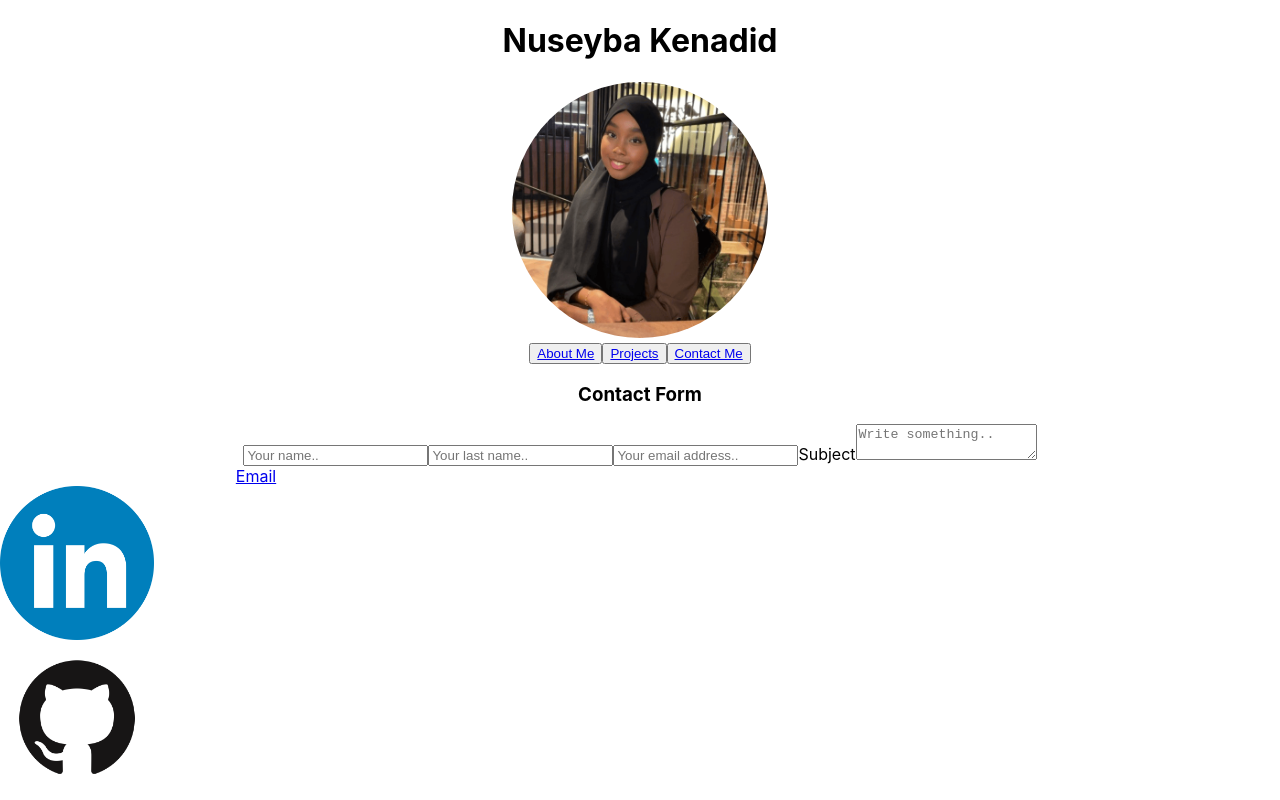
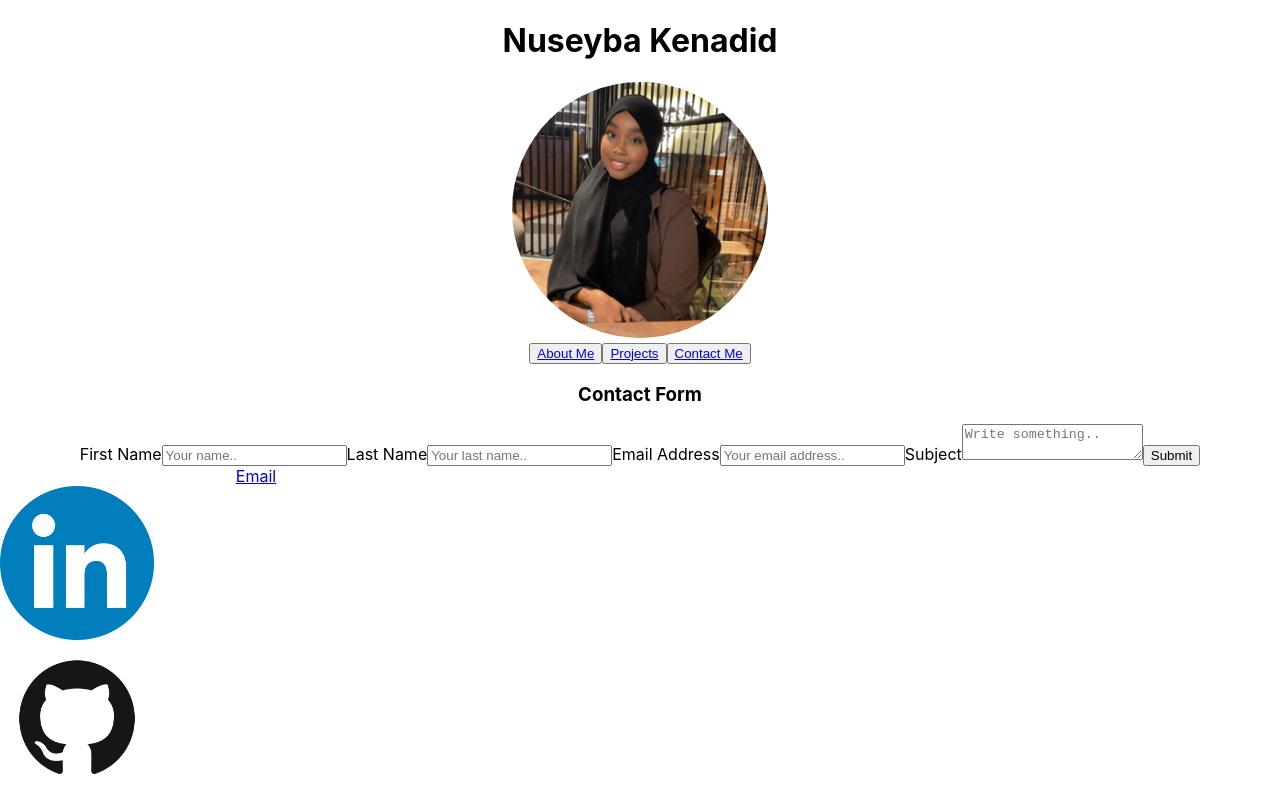
Before and after one commit to NazKena/Nuseyba-React-Portfolio, a React (Create React App) app in the folder nuseyba-react-portfolio/: page /contact in a window 1280 px wide. Built offline with nearby package versions, Linux system fonts and the light colour scheme.

Commit message:
added contact form

```diff
--- a/nuseyba-react-portfolio/src/components/contact.js
+++ b/nuseyba-react-portfolio/src/components/contact.js
@@ -1,32 +1,29 @@
 import React from "react";
 import Navbar from "../App";
 import Footer from "./footer";
+
+const style = {
+  subject: {
+    height: "200%",
+    width: "100%",
+  }
+}
 
 function Contact() {
   return (
     <div>
       <Navbar />
       <h3>Contact Form</h3>
-
       <div className="container">
         <form action="/action_page.php">
+        <label for="fname">First Name</label>
           <input type="text" name="firstname" placeholder="Your name.."></input>
-          <input
-            type="text"
-            name="firstname"
-            placeholder="Your last name.."
-          ></input>
-          <input
-            type="text"
-            name="firstname"
-            placeholder="Your email address.."
-          ></input>
-          <label for="subject">Subject</label>
-          <textarea
-            id="subject"
-            name="subject"
-            placeholder="Write something.."
-          ></textarea>
+          <label for="fname">Last Name</label>
+          <input type="text" name="firstname" placeholder="Your last name.."></input>
+          <label for="fname">Email Address</label>
+          <input type="text" name="firstname" placeholder="Your email address.."></input>
+          <label for="subject" style={style.subject}>Subject</label><textarea id="subject" name="subject" placeholder="Write something.."></textarea>
+          <input type="submit" value="Submit"></input>
         </form>
       </div>
       <Footer />
```
